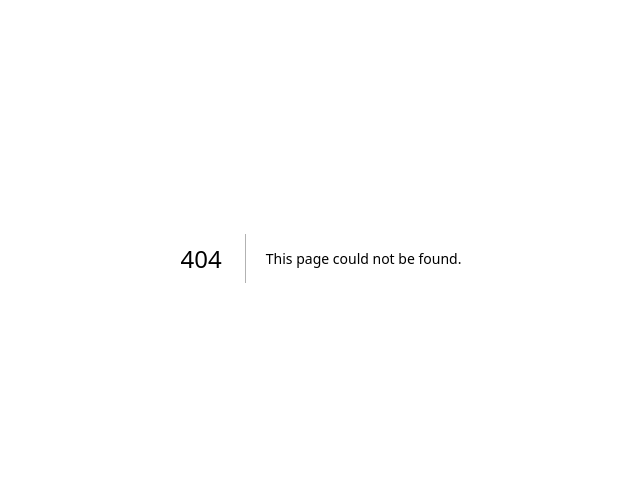
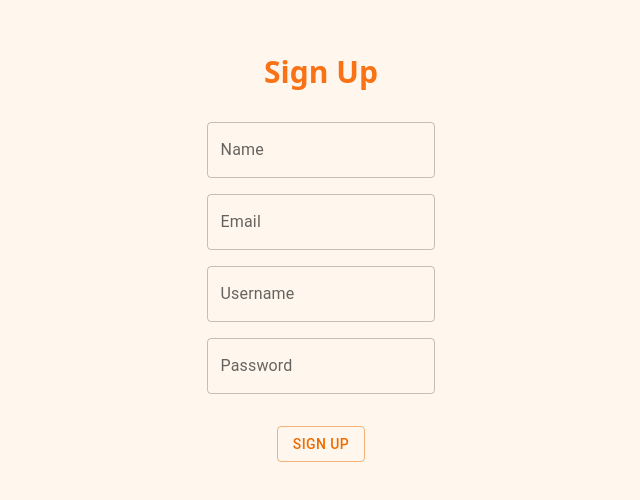
Before and after one commit to azazali186/ecom-empire, a Next.js app: page /auth/sign-up in a window 1280 px wide. Before the commit this address had no page. Shown: the part 142-642 px from the top of the page, without its empty margins (319-959 px from the left). Built offline with nearby package versions, Linux system fonts and the light colour scheme.

Commit message:
Sign Up completed

```diff
--- /dev/null
+++ b/components/auth/register/Form.tsx
@@ -0,0 +1,65 @@
+import CustomButton from "@/components/common/button/CustomButton";
+import InputBoxLable from "@/components/common/input/InputBoxLable";
+import { useAppDispatch } from "@/store";
+import { setAuth, setJid } from "@/store/slices/authSlice";
+import { useRouter } from "next/navigation";
+import { useState } from "react";
+
+// client side to add interactivity using local state
+export default function RegisterForm() {
+  const [loading, setLoading] = useState(false);
+  const [values, setValues] = useState({ username: "", password: "", name: "", email: "" });
+  const router = useRouter();
+
+  const dispatch = useAppDispatch();
+
+  const handleChange = (e: React.ChangeEvent<HTMLInputElement>) => {
+    console.log("values is ", values)
+    const { name, value } = e.target;
+    setValues({ ...values, [name]: value });
+  };
+
+  const handleSubmit = async () => {
+    console.log("values is ", values)
+    setLoading(true);
+    try {
+      const res = await fetch("http://localhost:3002/auth/login", {
+        method: "POST",
+        headers: { "Content-Type": "application/json" },
+        body: JSON.stringify(values),
+        credentials: "include",
+        mode: "cors",
+      });
+      const data = await res.json();
+      if (!res.ok) throw new Error(data.message);
+      dispatch(setJid(data.access_token));
+      dispatch(setAuth(true));
+      router.push("/dashboard");
+    } catch (err) {
+      console.error(err);
+    } finally {
+      setLoading(false);
+    }
+  };
+
+  return (
+    <div>
+      <div>
+        <InputBoxLable label={"Name"} id={"name"} type={"text"} onChange={handleChange} value={values.name}/>
+      </div>
+      <div>
+        <InputBoxLable label={"Email"} id={"email"} type={"text"} onChange={handleChange} value={values.email}/>
+      </div>
+      <div>
+        <InputBoxLable label={"Username"} id={"username"} type={"text"} onChange={handleChange} value={values.username}/>
+      </div>
+      <div>
+        <InputBoxLable label={"Password"} id={"password"} type={"password"} onChange={handleChange} value={values.password}/>
+      </div>
+      <br />
+      <div className="flex justify-center w-full">
+        <CustomButton colorName={"warning"} name={"Sign Up"} onClick={handleSubmit}/>
+      </div>
+    </div>
+  );
+}
--- a/components/auth/register/index.tsx
+++ b/components/auth/register/index.tsx
@@ -1,9 +1,21 @@
+import ReduxProvider from '@/store/ReduxProvider'
 import React from 'react'
+import RegisterForm from './Form'
 
-const index = () => {
+const RegisterComponent = () => {
   return (
-    <div>register</div>
+    <div className="h-screen w-full flex bg-orange-50">
+      <div className="m-auto">
+        <div className="flex justify-center">
+          <h1 className="font-bold text-3xl text-orange-500">Sign Up</h1>
+        </div>
+        <br />
+        <ReduxProvider>
+          <RegisterForm />
+        </ReduxProvider>
+      </div>
+    </div>
   )
 }
 
-export default index
+export default RegisterComponent
--- a/components/landing/Header.tsx
+++ b/components/landing/Header.tsx
@@ -5,6 +5,7 @@ import ShoppingCartIcon from "@mui/icons-material/ShoppingCart";
 import FavoriteIcon from "@mui/icons-material/Favorite";
 import LocationOnIcon from "@mui/icons-material/LocationOn";
 import TranslateIcon from '@mui/icons-material/Translate';
+import Link from "next/link";
 const Header = () => {
   return (
     <div className="flex justify-between px-5 py-2 mb-3 items-center sticky top-0 font-bold shadow-md  bg-orange-400 text-orange-50">
@@ -18,8 +19,8 @@ const Header = () => {
         </div>
         <h1 className="cursor-pointer hover:scale-125 text-xl">Ecom Empire</h1>
         <div className="flex gap-5 justify-center items-center ml-20 ">
-          <div className="cursor-pointer hover:scale-125">Login</div>
-          <div className="cursor-pointer hover:scale-125">Sign-up</div>
+          <div className="cursor-pointer hover:scale-125"><Link href={"/auth/login"} >Login</Link></div>
+          <div className="cursor-pointer hover:scale-125"><Link href={"/auth/sign-up"} >Sign-up</Link></div>
           <div className="cursor-pointer hover:scale-125">Become A Seller</div>
         </div>
       </div>
--- /dev/null
+++ b/pages/auth/sign-up.tsx
@@ -0,0 +1,10 @@
+import RegisterComponent from '@/components/auth/register'
+import React from 'react'
+
+const SignUp = () => {
+  return (
+    <div><RegisterComponent /></div>
+  )
+}
+
+export default SignUp
```
